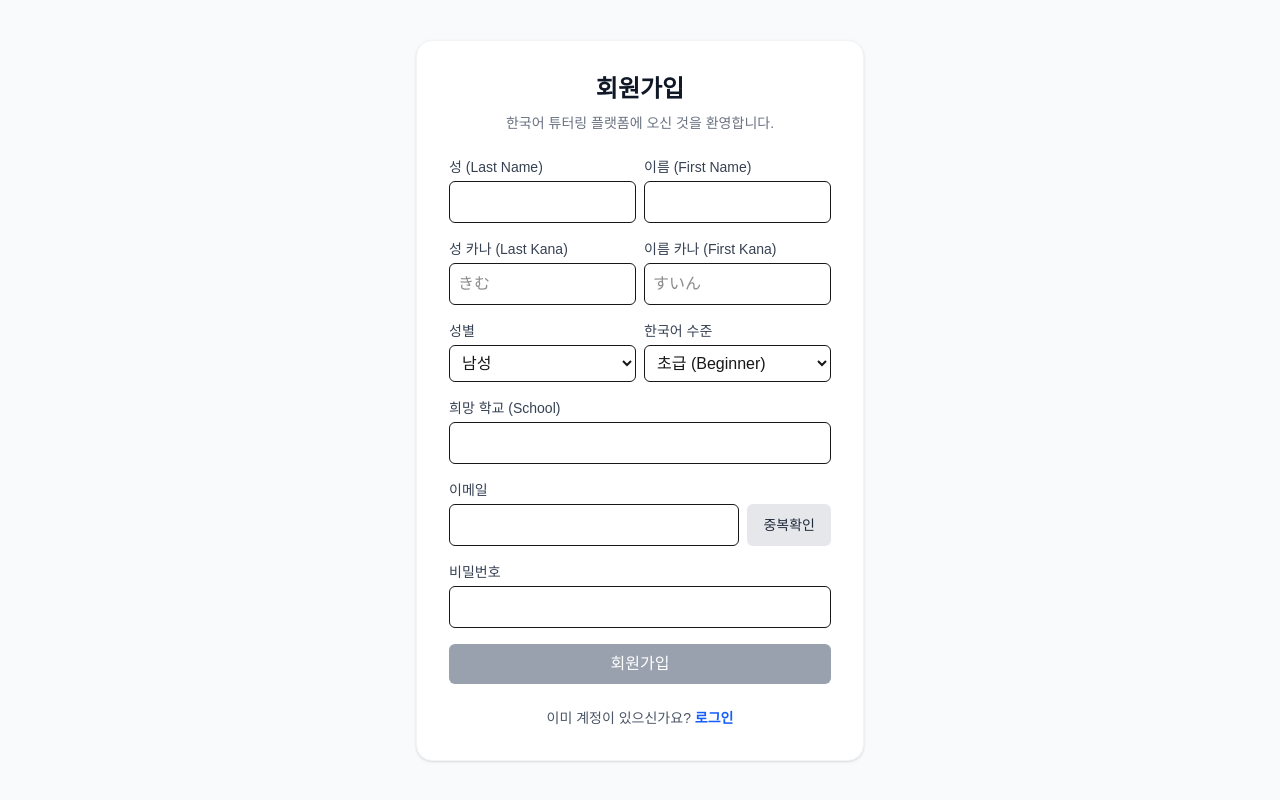
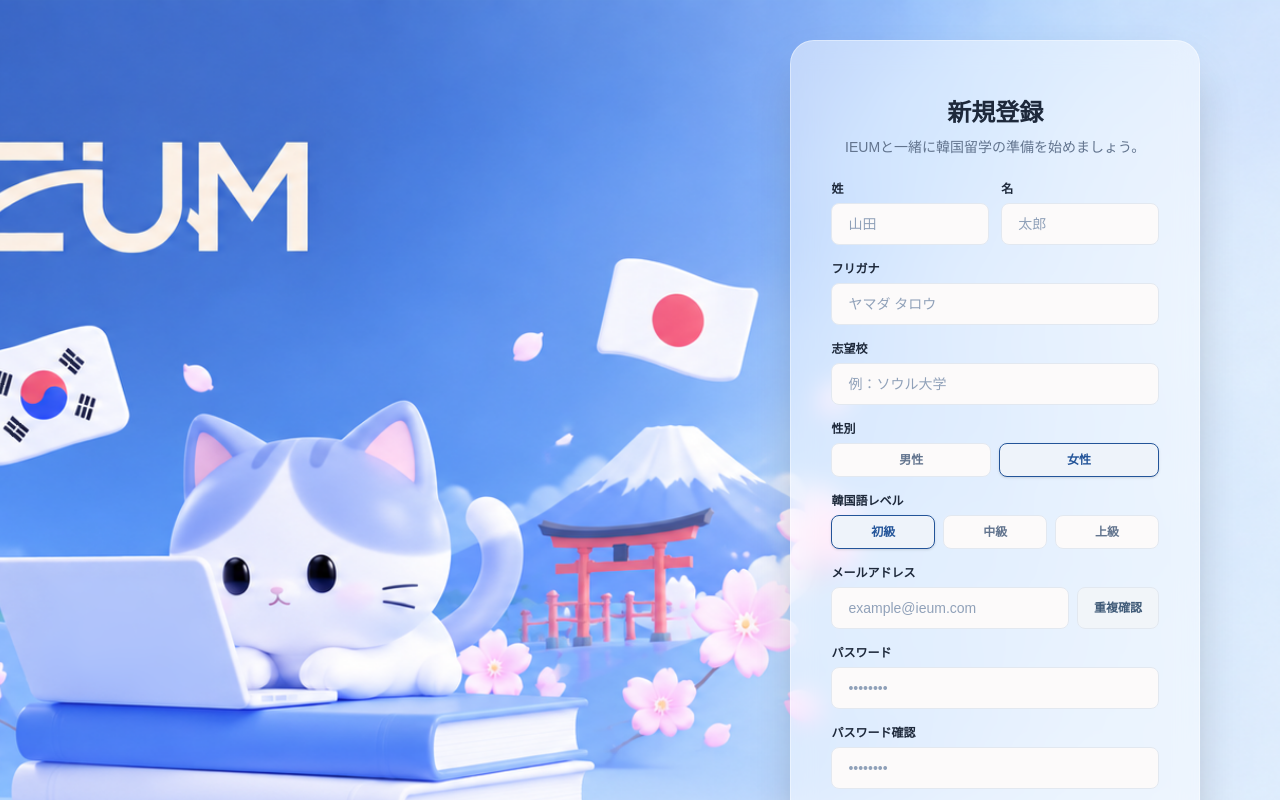
Before and after one commit to suin-00/ieum_demo, a Next.js app: page /signup in a window 1280 px wide. Shown: the top 800 px of the page. Built offline with nearby package versions, Linux system fonts and the light colour scheme.

Commit message:
로그인 수정

```diff
--- a/src/app/(auth)/signup/page.tsx
+++ b/src/app/(auth)/signup/page.tsx
@@ -1,28 +1,21 @@
-import SignupForm from "@/components/auth/SignUpForm";
-import Link from "next/link";
+import { SignUpForm } from "@/components/auth/SignUpForm";
+import Image from "next/image";
 
-export default function SignupPage() {
+export default function SignUpPage() {
   return (
-    <main className="flex min-h-screen flex-col items-center justify-center bg-gray-50 p-4">
-      <div className="w-full max-w-md space-y-6 rounded-2xl bg-white p-8 shadow-sm border border-gray-100">
-        <div className="text-center">
-          <h1 className="text-2xl font-bold text-gray-900">회원가입</h1>
-          <p className="mt-2 text-sm text-gray-500">
-            한국어 튜터링 플랫폼에 오신 것을 환영합니다.
-          </p>
-        </div>
+    <main className="relative flex min-h-screen w-full items-center justify-end pr-12 lg:pr-20 py-10">
+      {/* 배경 일러스트 이미지 */}
+      <Image
+        src="/images/background.png"
+        alt="IEUM Background"
+        fill
+        className="object-cover -z-10"
+        priority
+      />
 
-        <SignupForm />
-
-        <div className="mt-4 text-center text-sm text-gray-600">
-          <span>이미 계정이 있으신가요? </span>
-          <Link
-            href="/login"
-            className="font-semibold text-blue-600 hover:underline hover:underline-offset-4 transition-colors"
-          >
-            로그인
-          </Link>
-        </div>
+      {/* 32인치와 노트북 모두에서 비율이 깨지지 않는 동적 반응형 유리 카드 */}
+      <div className="w-[90%] sm:w-[480px] lg:w-[32vw] max-w-xl min-w-[380px] rounded-3xl bg-white/50 backdrop-blur-md px-10 py-10 lg:py-14 shadow-2xl border border-white/40 flex flex-col justify-center">
+        <SignUpForm />
       </div>
     </main>
   );
--- a/src/components/auth/SignUpForm.tsx
+++ b/src/components/auth/SignUpForm.tsx
@@ -1,196 +1,234 @@
 "use client";
 
-import { useState, useActionState } from "react";
-import { signupWithEmail, checkEmailDuplicate } from "@/actions/auth";
+import React, { useState } from "react";
+import Link from "next/link";
 
-export default function SignupForm() {
-  const [state, formAction, isPending] = useActionState(signupWithEmail, null);
+export function SignUpForm() {
+  const [formData, setFormData] = useState({
+    lastName: "",
+    firstName: "",
+    furigana: "",
+    school: "",
+    gender: "female",
+    proficiency: "beginner",
+    email: "",
+    password: "",
+    confirmPassword: "",
+  });
 
-  const [email, setEmail] = useState("");
-  const [emailCheckMsg, setEmailCheckMsg] = useState("");
-  const [isEmailChecked, setIsEmailChecked] = useState(false);
-  const [isChecking, setIsChecking] = useState(false);
+  const handleChange = (
+    e: React.ChangeEvent<HTMLInputElement | HTMLSelectElement>,
+  ) => {
+    const { name, value } = e.target;
+    setFormData((prev) => ({ ...prev, [name]: value }));
+  };
 
-  const handleCheckEmail = async () => {
-    if (!email) {
-      setEmailCheckMsg("이메일을 입력해주세요.");
-      return;
-    }
+  const handleGenderSelect = (gender: string) => {
+    setFormData((prev) => ({ ...prev, gender }));
+  };
 
-    setIsChecking(true);
-    try {
-      const isDuplicate = await checkEmailDuplicate(email);
-      if (isDuplicate) {
-        setEmailCheckMsg("이미 사용 중인 이메일입니다.");
-        setIsEmailChecked(false);
-      } else {
-        setEmailCheckMsg("사용 가능한 이메일입니다.");
-        setIsEmailChecked(true);
-      }
-    } catch {
-      setEmailCheckMsg("중복 확인 중 오류가 발생했습니다.");
-      setIsEmailChecked(false);
-    } finally {
-      setIsChecking(false);
-    }
+  const handleProficiencySelect = (level: string) => {
+    setFormData((prev) => ({ ...prev, proficiency: level }));
   };
 
   return (
-    <form action={formAction} className="space-y-4">
-      <div className="grid grid-cols-2 gap-2">
-        <div>
-          <label className="block text-sm font-medium text-gray-700">
-            성 (Last Name)
+    <div className="w-full">
+      <div className="mb-6 text-center">
+        <h2 className="text-2xl font-extrabold text-[#1E293B] mb-2">
+          新規登録
+        </h2>
+        <p className="text-sm text-slate-500 font-medium">
+          IEUMと一緒に韓国留学の準備を始めましょう。
+        </p>
+      </div>
+
+      <form className="space-y-4" onSubmit={(e) => e.preventDefault()}>
+        {/* Name Fields (Horizontal Layout) */}
+        <div className="flex gap-3">
+          <div className="flex-1">
+            <label className="block text-xs font-bold text-[#1E293B] mb-1.5">
+              姓
             </label>
             <input
               type="text"
-            name="last_name"
-            required
-            className="mt-1 block w-full border p-2 rounded-md"
+              name="lastName"
+              value={formData.lastName}
+              onChange={handleChange}
+              placeholder="山田"
+              className="w-full px-4 py-2.5 rounded-lg bg-[#FCFAFA] border border-slate-200 text-[#1E293B] text-sm focus:bg-white focus:border-[#235499] focus:ring-2 focus:ring-[#235499]/20 outline-none transition-all placeholder-slate-400 font-medium"
             />
           </div>
-        <div>
-          <label className="block text-sm font-medium text-gray-700">
-            이름 (First Name)
+          <div className="flex-1">
+            <label className="block text-xs font-bold text-[#1E293B] mb-1.5">
+              名
             </label>
             <input
               type="text"
-            name="first_name"
-            required
-            className="mt-1 block w-full border p-2 rounded-md"
+              name="firstName"
+              value={formData.firstName}
+              onChange={handleChange}
+              placeholder="太郎"
+              className="w-full px-4 py-2.5 rounded-lg bg-[#FCFAFA] border border-slate-200 text-[#1E293B] text-sm focus:bg-white focus:border-[#235499] focus:ring-2 focus:ring-[#235499]/20 outline-none transition-all placeholder-slate-400 font-medium"
             />
           </div>
         </div>
 
-      <div className="grid grid-cols-2 gap-2">
+        {/* Furigana */}
         <div>
-          <label className="block text-sm font-medium text-gray-700">
-            성 카나 (Last Kana)
+          <label className="block text-xs font-bold text-[#1E293B] mb-1.5">
+            フリガナ
           </label>
           <input
             type="text"
-            name="last_name_kana"
-            placeholder="きむ"
-            className="mt-1 block w-full border p-2 rounded-md"
+            name="furigana"
+            value={formData.furigana}
+            onChange={handleChange}
+            placeholder="ヤマダ タロウ"
+            className="w-full px-4 py-2.5 rounded-lg bg-[#FCFAFA] border border-slate-200 text-[#1E293B] text-sm focus:bg-white focus:border-[#235499] focus:ring-2 focus:ring-[#235499]/20 outline-none transition-all placeholder-slate-400 font-medium"
           />
         </div>
+
+        {/* Desired School */}
         <div>
-          <label className="block text-sm font-medium text-gray-700">
-            이름 카나 (First Kana)
-          </label>
-          <input
-            type="text"
-            name="first_name_kana"
-            placeholder="すいん"
-            className="mt-1 block w-full border p-2 rounded-md"
-          />
-        </div>
-      </div>
-
-      <div className="grid grid-cols-2 gap-2">
-        <div>
-          <label className="block text-sm font-medium text-gray-700">
-            성별
-          </label>
-          <select
-            name="gender"
-            required
-            className="mt-1 block w-full border p-2 rounded-md"
-          >
-            <option value="male">남성</option>
-            <option value="female">여성</option>
-          </select>
-        </div>
-        <div>
-          <label className="block text-sm font-medium text-gray-700">
-            한국어 수준
-          </label>
-          <select
-            name="korean_level"
-            className="mt-1 block w-full border p-2 rounded-md"
-          >
-            <option value="beginner">초급 (Beginner)</option>
-            <option value="intermediate">중급 (Intermediate)</option>
-            <option value="advanced">고급 (Advanced)</option>
-          </select>
-        </div>
-      </div>
-
-      <div>
-        <label className="block text-sm font-medium text-gray-700">
-          희망 학교 (School)
+          <label className="block text-xs font-bold text-[#1E293B] mb-1.5">
+            志望校
           </label>
           <input
             type="text"
             name="school"
-          required
-          className="mt-1 block w-full border p-2 rounded-md"
+            value={formData.school}
+            onChange={handleChange}
+            placeholder="例：ソウル大学"
+            className="w-full px-4 py-2.5 rounded-lg bg-[#FCFAFA] border border-slate-200 text-[#1E293B] text-sm focus:bg-white focus:border-[#235499] focus:ring-2 focus:ring-[#235499]/20 outline-none transition-all placeholder-slate-400 font-medium"
           />
         </div>
 
+        {/* Gender */}
         <div>
-        <label className="block text-sm font-medium text-gray-700">
-          이메일
+          <label className="block text-xs font-bold text-[#1E293B] mb-1.5">
+            性別
           </label>
-        <div className="flex gap-2 mt-1">
+          <div className="flex gap-2">
+            {[
+              { id: "male", label: "男性" },
+              { id: "female", label: "女性" },
+            ].map((option) => (
+              <button
+                key={option.id}
+                type="button"
+                onClick={() => handleGenderSelect(option.id)}
+                className={`flex-1 py-2 text-xs font-bold rounded-lg border transition-all ${
+                  formData.gender === option.id
+                    ? "bg-[#eef3fa] border-[#235499] text-[#235499] shadow-sm"
+                    : "bg-[#FCFAFA] border-slate-200 text-slate-500 hover:bg-slate-50 hover:border-slate-300"
+                }`}
+              >
+                {option.label}
+              </button>
+            ))}
+          </div>
+        </div>
+
+        {/* Korean Proficiency Level */}
+        <div>
+          <label className="block text-xs font-bold text-[#1E293B] mb-1.5">
+            韓国語レベル
+          </label>
+          <div className="flex gap-2">
+            {[
+              { id: "beginner", label: "初級" },
+              { id: "intermediate", label: "中級" },
+              { id: "advanced", label: "上級" },
+            ].map((option) => (
+              <button
+                key={option.id}
+                type="button"
+                onClick={() => handleProficiencySelect(option.id)}
+                className={`flex-1 py-2 text-xs font-bold rounded-lg border transition-all ${
+                  formData.proficiency === option.id
+                    ? "bg-[#eef3fa] border-[#235499] text-[#235499] shadow-sm"
+                    : "bg-[#FCFAFA] border-slate-200 text-slate-500 hover:bg-slate-50 hover:border-slate-300"
+                }`}
+              >
+                {option.label}
+              </button>
+            ))}
+          </div>
+        </div>
+
+        {/* Email */}
+        <div>
+          <label className="block text-xs font-bold text-[#1E293B] mb-1.5">
+            メールアドレス
+          </label>
+          <div className="flex gap-2">
             <input
               type="email"
               name="email"
-            value={email}
-            onChange={(e) => {
-              setEmail(e.target.value);
-              setIsEmailChecked(false);
-              setEmailCheckMsg("");
-            }}
-            required
-            className="flex-1 border p-2 rounded-md"
+              value={formData.email}
+              onChange={handleChange}
+              placeholder="example@ieum.com"
+              className="flex-1 px-4 py-2.5 rounded-lg bg-[#FCFAFA] border border-slate-200 text-[#1E293B] text-sm focus:bg-white focus:border-[#235499] focus:ring-2 focus:ring-[#235499]/20 outline-none transition-all placeholder-slate-400 font-medium"
             />
             <button
               type="button"
-            onClick={handleCheckEmail}
-            disabled={isChecking}
-            className="px-4 bg-gray-200 text-gray-800 text-sm rounded-md hover:bg-gray-300 transition-colors whitespace-nowrap"
+              className="shrink-0 px-4 py-2.5 bg-slate-100 text-[#405B78] hover:bg-slate-200 text-xs font-bold rounded-lg transition-colors border border-slate-200 whitespace-nowrap"
             >
-            {isChecking ? "확인 중..." : "중복확인"}
+              重複確認
             </button>
           </div>
-        {emailCheckMsg && (
-          <p
-            className={`text-xs mt-1 ${isEmailChecked ? "text-green-600" : "text-red-500"}`}
-          >
-            {emailCheckMsg}
-          </p>
-        )}
         </div>
 
+        {/* Password */}
         <div>
-        <label className="block text-sm font-medium text-gray-700">
-          비밀번호
+          <label className="block text-xs font-bold text-[#1E293B] mb-1.5">
+            パスワード
           </label>
           <input
             type="password"
             name="password"
-          required
-          className="mt-1 block w-full border p-2 rounded-md"
+            value={formData.password}
+            onChange={handleChange}
+            placeholder="••••••••"
+            className="w-full px-4 py-2.5 rounded-lg bg-[#FCFAFA] border border-slate-200 text-[#1E293B] text-sm focus:bg-white focus:border-[#235499] focus:ring-2 focus:ring-[#235499]/20 outline-none transition-all placeholder-slate-400 font-medium"
           />
         </div>
 
-      {state?.error && <p className="text-red-500 text-sm">{state.error}</p>}
-      {state?.success && (
-        <p className="text-green-600 text-sm">회원가입이 완료되었습니다!</p>
-      )}
+        {/* Confirm Password */}
+        <div>
+          <label className="block text-xs font-bold text-[#1E293B] mb-1.5">
+            パスワード確認
+          </label>
+          <input
+            type="password"
+            name="confirmPassword"
+            value={formData.confirmPassword}
+            onChange={handleChange}
+            placeholder="••••••••"
+            className="w-full px-4 py-2.5 rounded-lg bg-[#FCFAFA] border border-slate-200 text-[#1E293B] text-sm focus:bg-white focus:border-[#235499] focus:ring-2 focus:ring-[#235499]/20 outline-none transition-all placeholder-slate-400 font-medium"
+          />
+        </div>
 
+        <div className="pt-2">
           <button
             type="submit"
-        disabled={isPending || !isEmailChecked}
-        className={`w-full p-2 text-white rounded-md transition-colors ${
-          !isEmailChecked
-            ? "bg-gray-400 cursor-not-allowed"
-            : "bg-blue-600 hover:bg-blue-700"
-        }`}
+            className="w-full bg-[#235499] hover:bg-[#1e4a87] text-white py-3 rounded-lg text-sm font-bold shadow-sm transition-all hover:shadow hover:-translate-y-0.5"
           >
-        {isPending ? "가입 중..." : "회원가입"}
+            新規登録
           </button>
+        </div>
       </form>
+
+      {/* button + onToggle 대신 Link로 /login 이동 */}
+      <div className="mt-6 text-center text-xs font-medium text-slate-500">
+        すでにアカウントをお持ちですか？{" "}
+        <Link
+          href="/login"
+          className="text-[#235499] font-bold hover:underline hover:text-[#1e4a87]"
+        >
+          ログイン
+        </Link>
+      </div>
+    </div>
   );
 }
```
Lines whose indentation alone changed are shown as unchanged.
